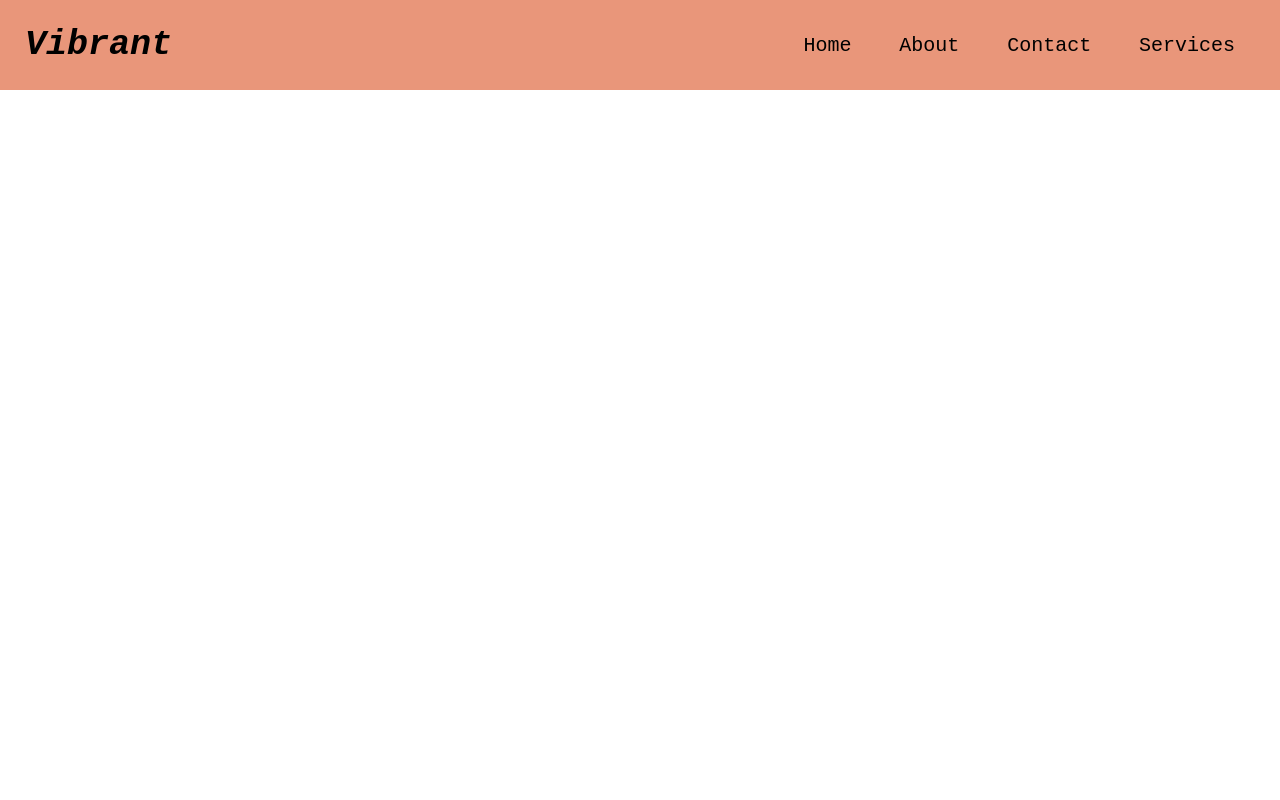
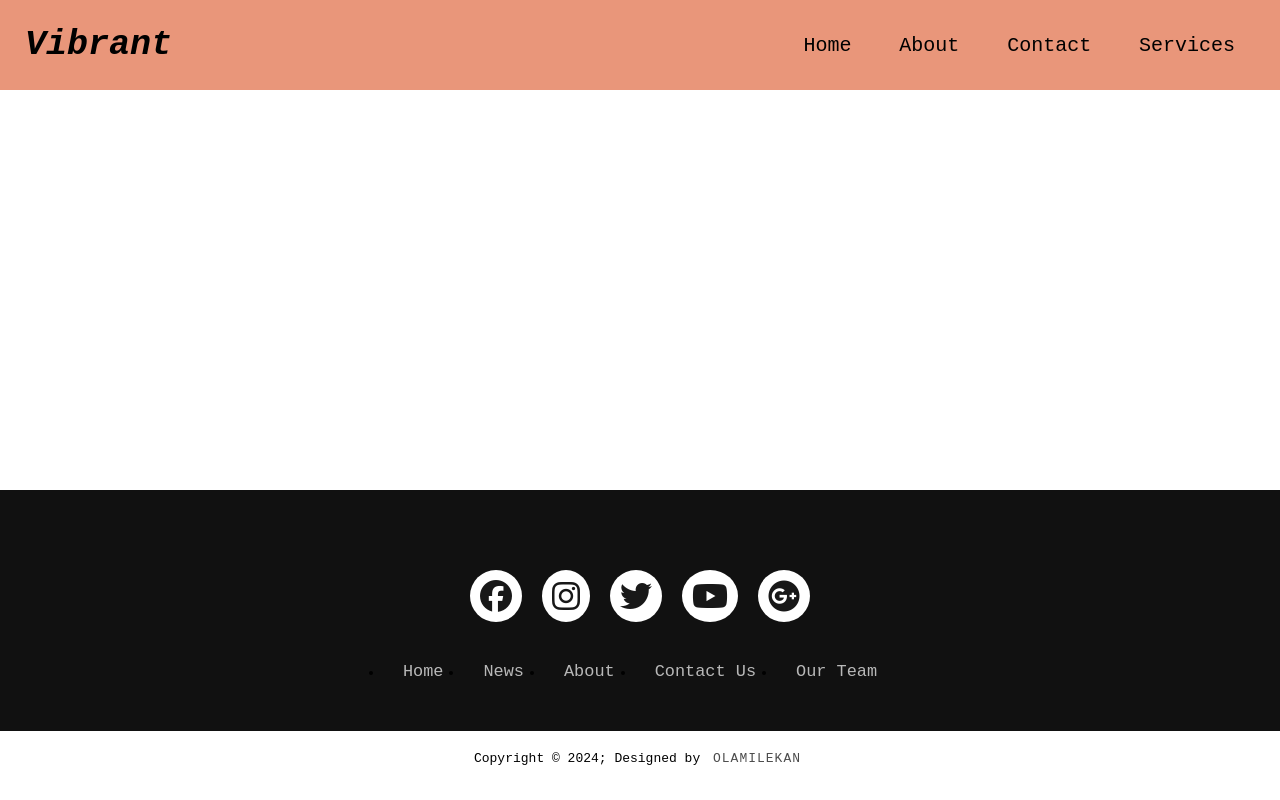
Before and after one commit to olamilekan128/My-Personal-Page, a plain HTML site: page index.html in a window 1280 px wide. Drawn offline with Linux system fonts and the light colour scheme.

Commit message:
Adding Footer to the webite

```diff
--- a/index.html
+++ b/index.html
@@ -5,6 +5,7 @@
   <meta name="viewport" content="width=device-width, initial-scale=1.0">
   <title>navbar</title>
   <link rel="stylesheet" href="./styles.css">
+  <link rel="stylesheet" href="https://cdnjs.cloudflare.com/ajax/libs/font-awesome/6.7.1/css/all.min.css" integrity="sha512-5Hs3dF2AEPkpNAR7UiOHba+lRSJNeM2ECkwxUIxC1Q/FLycGTbNapWXB4tP889k5T5Ju8fs4b1P5z/iB4nMfSQ==" crossorigin="anonymous" referrerpolicy="no-referrer" />
 </head>
 <body>
   <header>
@@ -21,5 +22,34 @@
       </ul>
     </Nav>
   </header>
+
+<section>
+
+</section>
+
+
+  <footer>
+    <div class="footer-container">
+      <div class="social-icons">
+        <a href=""><i class="fa-brands fa-facebook"></i></a>
+        <a href=""><i class="fa-brands fa-instagram"></i></a>
+        <a href=""><i class="fa-brands fa-twitter"></i></a>
+        <a href=""><i class="fa-brands fa-youtube"></i></a>
+        <a href=""><i class="fa-brands fa-google-plus"></i></a>
+      </div>
+      <div class="footer-cover">
+        <ul>
+          <li><a href="">Home</a></li>
+          <li><a href="">News</a></li>
+          <li><a href="">About</a></li>
+          <li><a href="">Contact Us</a></li>
+          <li><a href="">Our Team</a></li>
+        </ul>
+      </div>
+    </div>
+    <div class="footer-bottom">
+      <p>Copyright &copy; 2024; Designed by <span class="span">OLAMILEKAN</span></p>
+    </div>
+  </footer>
 </body>
 </html>
--- a/styles.css
+++ b/styles.css
@@ -32,3 +32,62 @@ nav a{
 nav a:hover{
   border-bottom: solid 5px black;
 }
+section{
+  min-height: 50vh;
+}
+footer{
+  background-color: #111;
+}
+.footer-container{
+  width: 100%;
+  padding: 70px 30px 20px ;
+}
+.social-icons{
+  display: flex;
+  justify-content: center;
+}
+.social-icons a{
+  text-decoration: none;
+  padding: 10px;
+  background-color: white;
+  margin: 10px;
+  border-radius: 50%;
+}
+.social-icons a i{
+ font-size: 2em;
+ color: black;
+ opacity: 0.9;
+}
+
+.footer-cover{
+  margin: 30px;
+}
+.footer-cover ul{
+  display: flex;
+  justify-content: center;
+}
+.footer-cover ul li a{
+  color: white;
+  margin: 20px;
+  text-decoration: none;
+  font-size: 1.3em;
+  opacity: 0.7;
+  transition: 0.5s;
+}
+.footer-cover ul li a:hover{
+  opacity: 1;
+}
+.footer-bottom{
+  background-color: white;
+  padding: 20px;
+  text-align: center;
+}
+.footer-bottom p{
+  color: black;
+}
+.span{
+  opacity: 0.7;
+  letter-spacing: 1px;
+  font-weight: 500;
+  margin: 0 5px;
+}
```
